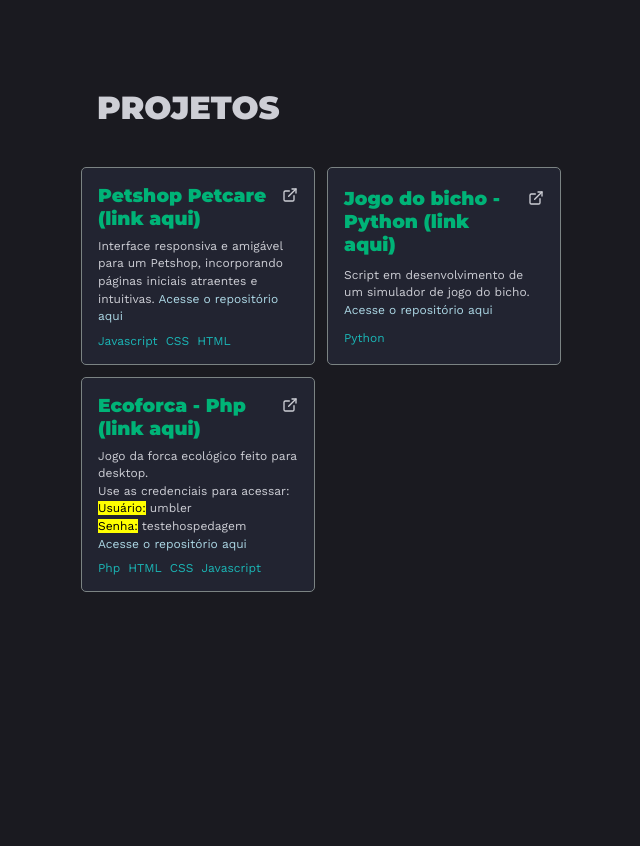
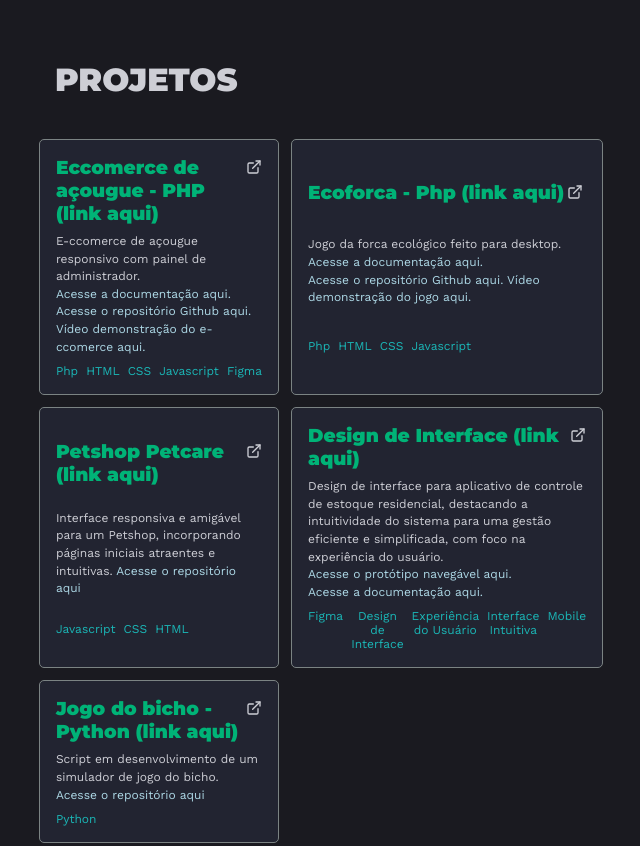
Before and after one commit to dib10/portfolio, a website built with Vite: page index.html in a window 1280 px wide. Shown: the part 860-1706 px from the top of the page, without its empty margins (319-959 px from the left). Built offline with nearby package versions, Linux system fonts and the light colour scheme.

Commit message:
organizando portfolio

```diff
--- a/index.html
+++ b/index.html
@@ -10,9 +10,7 @@
 
     <meta
       name="description"
-      content="A website for Marco. I'm student currently pursuing my bachelor's degree in Computer
-  Science. I'm passionate about developing products that make people's
-  lives easier and miserable."
+      content="'xd'."
     />
     <!-- Edit title -->
     <title>Caio Dib</title>
@@ -82,10 +80,7 @@
 
         <p class="user-bio">
           Olá, meu nome é Caio, estou estudando Análise e Desenvolvimento de Sistemas no Instituto Federal de São Paulo. Sou apaixonado por tecnologia e estou programando nas linguagens de programação Python, MySQL, C, PHP. Estou sempre buscando maneiras de aproveitar a tecnologia para agilizar o trabalho e otimizar rotinas.
-          <!-- <br />
-        <br />
-        Interested in Web, Software, App, Game Development, Board Games, Guitar,
-        Basketball, Football, Drawing -->
+
         </p>
         <!-- Quote  -->
         <div class="quote-container">
@@ -108,8 +103,92 @@
       <div id="project">
         <h2>PROJETOS</h2>
         <!-- project container/ grid -->
+
         <div class="project-container">
-          <!-- Repo -->
+          <!-- Repo Açougu-e -->
+          <div class="repository-container">
+            <div class="repository-head">
+              <a
+                href="https://docs.google.com/document/d/1pDAOVzOrMP_AkwlDtlmQfZjHQygmlCl1ilrZcRO0w8U/edit?usp=sharing"
+                target="_blank"
+                rel="noopener noreferrer"
+              >
+                <h3>Eccomerce de açougue - PHP (link aqui) </h3>
+              </a>
+              <a
+                href="https://docs.google.com/document/d/1pDAOVzOrMP_AkwlDtlmQfZjHQygmlCl1ilrZcRO0w8U/edit?usp=sharing"
+                target="_blank"
+                rel="noopener noreferrer"
+                ><img
+                  width="16"
+                  height="16"
+                  src="./asset/svg/external-link.svg"
+                  alt="external-link"
+              /></a>
+            </div>
+
+            <p class="repository-description">
+              E-ccomerce de açougue responsivo com painel de administrador.<br>
+              <a href="https://docs.google.com/document/d/1pDAOVzOrMP_AkwlDtlmQfZjHQygmlCl1ilrZcRO0w8U/edit?usp=sharing">Acesse a documentação aqui.</a><br>
+
+              <a href="https://github.com/dib10/acougue">Acesse o repositório Github aqui.</a>
+
+              <a href="https://youtu.be/i_ciFBqZN48">Vídeo demonstração do e-ccomerce aqui.</a>
+            </p>
+
+            <div class="repository-language-used-container">
+              <span class="language-used">Php</span>
+              <span class="language-used">HTML</span>
+              <span class="language-used">CSS</span>
+              <span class="language-used">Javascript</span>
+              <span class="language-used">Figma</span>
+
+
+            </div>
+          </div>
+          <!-- Repo End -->
+          <!-- Repo Ecoforca -->
+          <div class="repository-container">
+            <div class="repository-head">
+              <a
+                href="https://docs.google.com/document/d/1ecc72r5ErkidabJHCGZ9Wuz6XxzR4YnqWlgG-1-RFV8/edit?usp=sharing/"
+                target="_blank"
+                rel="noopener noreferrer"
+              >
+                <h3>Ecoforca - Php (link aqui) </h3>
+              </a>
+              <a
+                href="https://docs.google.com/document/d/1ecc72r5ErkidabJHCGZ9Wuz6XxzR4YnqWlgG-1-RFV8/edit?usp=sharing"
+                target="_blank"
+                rel="noopener noreferrer"
+                ><img
+                  width="16"
+                  height="16"
+                  src="./asset/svg/external-link.svg"
+                  alt="external-link"
+              /></a>
+            </div>
+            <p class="repository-description">
+              Jogo da forca ecológico feito para desktop.<br>
+              <a href="https://docs.google.com/document/d/1ecc72r5ErkidabJHCGZ9Wuz6XxzR4YnqWlgG-1-RFV8/edit?usp=sharing">Acesse a documentação aqui.</a><br>
+
+              <a href="https://github.com/dib10/eco-forca">Acesse o repositório Github aqui.</a>
+
+              <a href="https://www.youtube.com/watch?v=9KCMXA2CLng">Vídeo demonstração do jogo aqui.</a>
+            </p>
+
+
+            <div class="repository-language-used-container">
+              <span class="language-used">Php</span>
+              <span class="language-used">HTML</span>
+              <span class="language-used">CSS</span>
+              <span class="language-used">Javascript</span>
+
+            </div>
+
+
+          </div>
+          <!-- Repo Petshop-->
           <div class="repository-container">
             <div class="repository-head">
               <a
@@ -143,7 +222,45 @@
             </div>
           </div>
           <!-- Repo End -->
-          <!-- Repo -->
+          <!-- Repo Estok -->
+          <div class="repository-container">
+            <div class="repository-head">
+              <a
+                href="https://www.figma.com/proto/usWiZOvKM7JMAALrf6pBsV/Estok?type=design&n"
+                target="_blank"
+                rel="noopener noreferrer"
+              >
+                <h3>Design de Interface (link aqui)</h3>
+              </a>
+              <a
+                href="https://www.figma.com/proto/usWiZOvKM7JMAALrf6pBsV/Estok?type=design&n"
+                target="_blank"
+                rel="noopener noreferrer"
+                ><img
+                  width="16"
+                  height="16"
+                  src="./asset/svg/external-link.svg"
+                  alt="external-link"
+              /></a>
+            </div>
+
+            <p class="repository-description">
+
+              Design de interface para aplicativo de controle de estoque residencial, destacando a intuitividade do sistema para uma gestão eficiente e simplificada, com foco na experiência do usuário.<br>
+                <a href="https://www.figma.com/proto/usWiZOvKM7JMAALrf6pBsV/Estok?type=design&n">Acesse o protótipo navegável aqui.</a> <br>
+                <a href="https://drive.google.com/file/d/1HnGvWwtWWEvJ9cojfz8hnEmvQ_Xa5V0p/view?usp=sharing">Acesse a documentação aqui.</a>
+              </p>
+
+            <div class="repository-language-used-container">
+              <span class="language-used">Figma</span>
+              <span class="language-used">Design de Interface</span>
+              <span class="language-used">Experiência do Usuário</span>              <span class="language-used">Interface Intuitiva</span>
+              <span class="language-used">Mobile</span>
+
+
+            </div>
+          </div>
+          <!-- Repo Jogo do Bicho -->
           <div class="repository-container">
             <div class="repository-head">
               <a
@@ -176,47 +293,8 @@
             </div>
           </div>
           <!-- Repo End -->
-          <!-- Repo -->
-          <div class="repository-container">
-            <div class="repository-head">
-              <a
-                href="https://ecoforcagru-com-br.umbler.net/"
-                target="_blank"
-                rel="noopener noreferrer"
-              >
-                <h3>Ecoforca - Php (link aqui) </h3>
-              </a>
-              <a
-                href="https://ecoforcagru-com-br.umbler.net/"
-                target="_blank"
-                rel="noopener noreferrer"
-                ><img
-                  width="16"
-                  height="16"
-                  src="./asset/svg/external-link.svg"
-                  alt="external-link"
-              /></a>
-            </div>
-            <p class="repository-description">
-              Jogo da forca ecológico feito para desktop.<br>
-              Use as credenciais para acessar:<br>
-              <mark>Usuário:</mark> umbler<br>
-              <mark>Senha:</mark> testehospedagem <br>
-              <a href="https://github.com/dib10/eco-forca">Acesse o repositório aqui</a>
-            </p>
 
 
-            <div class="repository-language-used-container">
-              <span class="language-used">Php</span>
-              <span class="language-used">HTML</span>
-              <span class="language-used">CSS</span>
-              <span class="language-used">Javascript</span>
-
-
-
-
-            </div>
-          </div>
 
 
 
@@ -273,6 +351,9 @@
           <li>MySQL</li>
           <li>C</li>
           <li>PHP</li>
+          <li>UI/UX Design</li>
+          <li>Figma</li>
+          <li>Prototipagem</li>
           <li>Kanban</li>
         </ul>
       </div>
```
